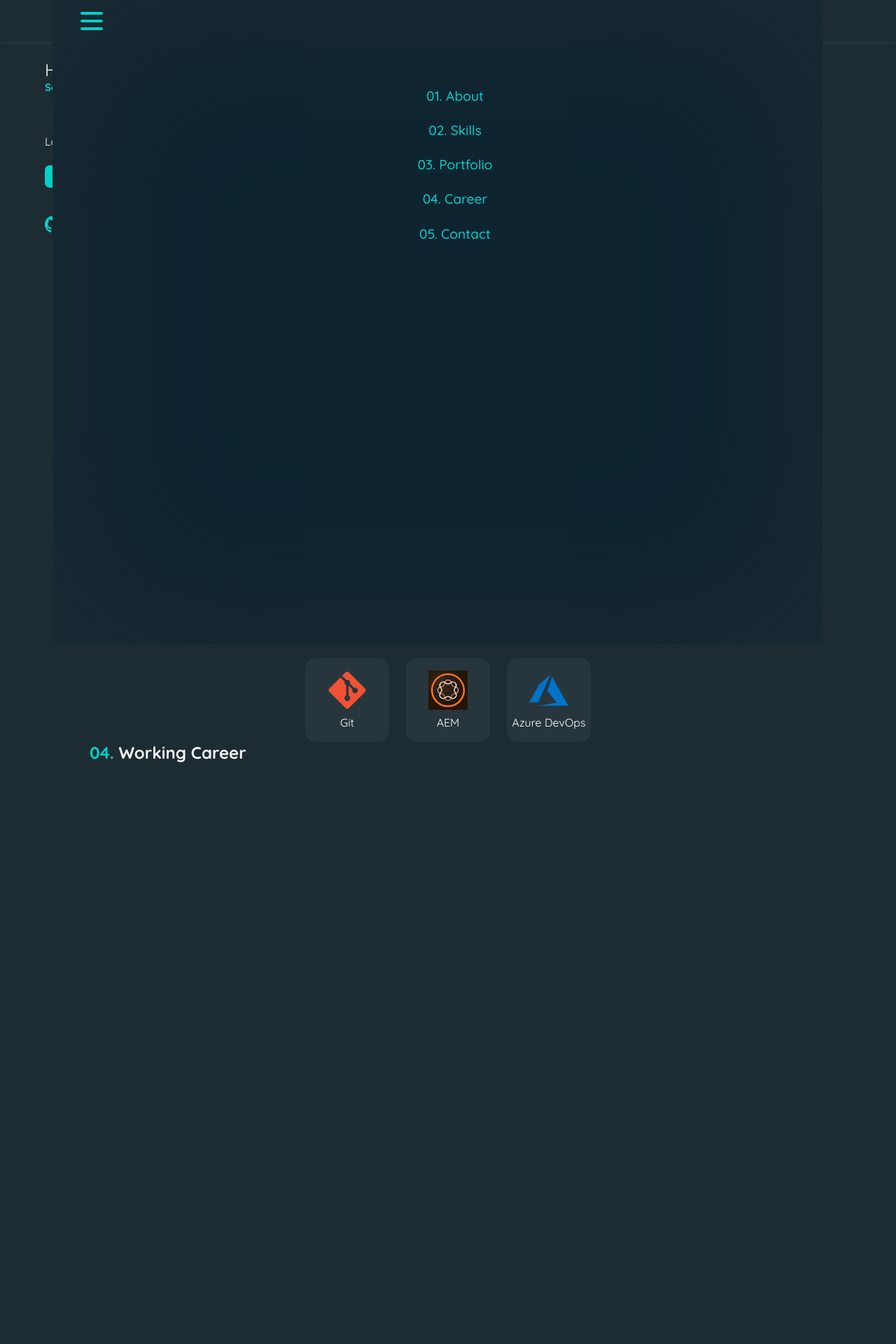
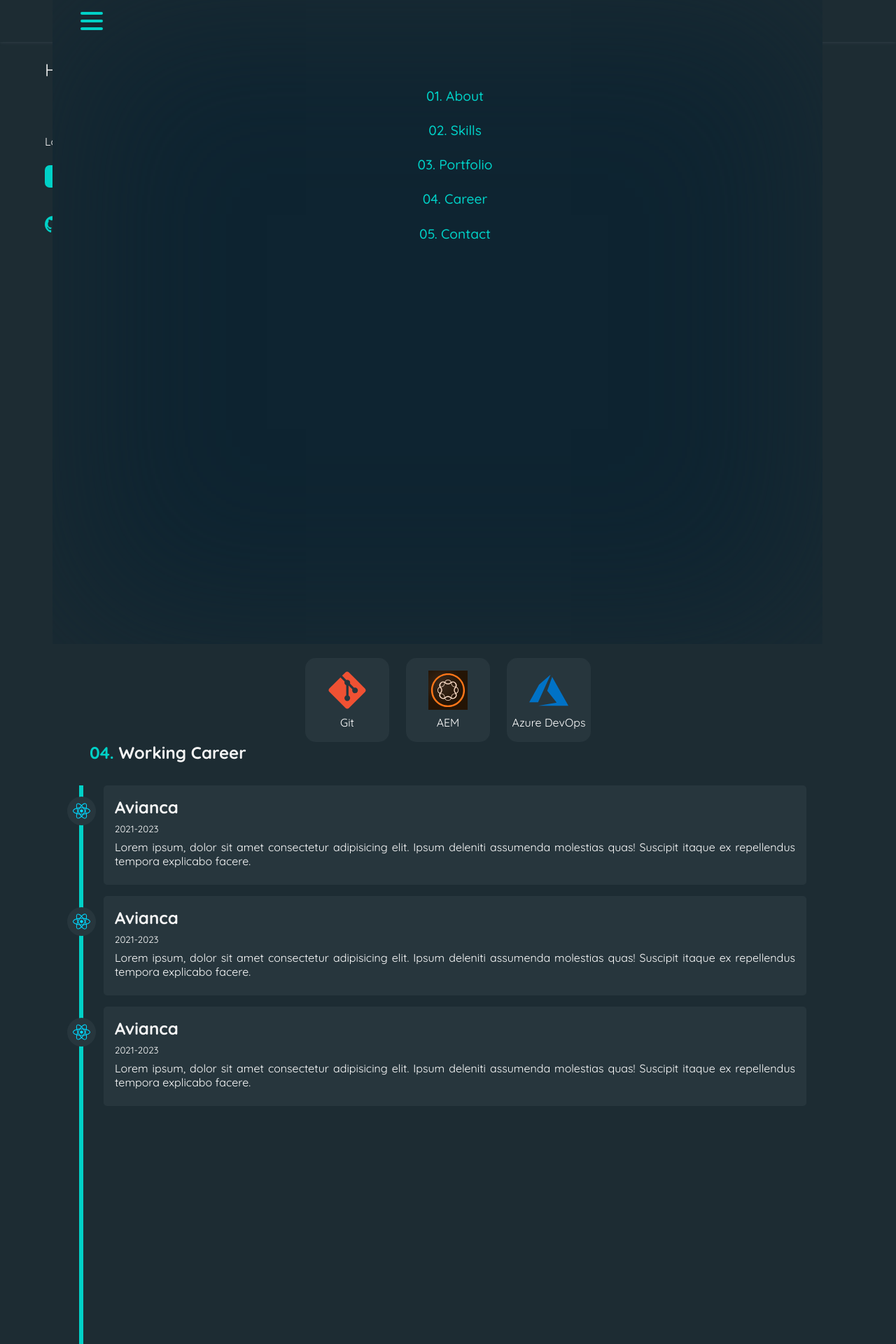
Before and after one commit to santiagorave/portfolio, a React (Vite) app: page / in a window 1280 px wide. Shown: the whole page at 70% size. Before the commit the page ends 1090 px from the top, so only its background shows below. Built offline with nearby package versions, Linux system fonts and the light colour scheme.

Commit message:
Mobile version for working career section

```diff
--- a/src/App.scss
+++ b/src/App.scss
@@ -29,6 +29,8 @@ body {
         justify-content: space-between;
         align-items: center;
         height: 62px;
+        z-index: 20;
+
       }
 
       .navbar .menu-items {
@@ -197,10 +199,27 @@ body {
             color: whitesmoke;
             font-size: 25px;
           }
-          h1{
+          span{
             font-size: 15px;
+            display: block;
             color: #00d1c7;
+            white-space: nowrap;
+            border-radius: 4px solid;
+            font-family: monospace;
+            width: 18ch;
+            animation: typing 2s steps(18), blink .5s infinite step-end alternate;
+            overflow: hidden;
           }
+          @keyframes typing {
+              from {
+                width: 0;
+              }
+          }
+          @keyframes blink {
+            50% {
+              border-color: transparent;
+            }
+        }
         }
       }
       .container-content {
@@ -281,6 +300,51 @@ body {
           }
         }
       }
+      .timeline {
+        display: flex;
+        flex-direction: column;
+        row-gap: 2vh;
+        &::after {
+          content: '';
+          position: absolute;
+          width: 6px;
+          height: 100%;
+          background: #00d1c7;
+          margin-left: -15px;
+          z-index: -4;
+        }
+      }
+      .containerCW {
+        background-color: #27363d;
+        position: relative;
+        color: white;
+        border-radius: 5px;
+        padding: 2vh;
+        margin-left: 20px;
+        .titles{
+        display: flex;
+        flex-direction: column;
+        text-align: justify;
+        row-gap: 1vh;
+        padding-bottom: 1vh;
+        }
+        img {
+          position: absolute;
+          width: 25px;
+          height: 25px;
+          padding: 1vh;
+          // top: 32px;
+          left: -52px;
+          background-color: #27363d;
+          border-radius: 50%;
+        }
+
+      }
+      .experience {
+          display: flex;
+          flex-direction: column;
+          row-gap: 4vh;
+      }
 
 
 
--- a/src/components/HeaderComponent.jsx
+++ b/src/components/HeaderComponent.jsx
@@ -41,10 +41,9 @@ function HeaderComponent() {
                         </ul>
                 <article>
                     <aside className="banner-main">
-
                         <aside>
                         <p>Hi, I'm Santiago</p>
-                        <h1>Software Developer</h1>
+                        <span>Software Developer</span>
                         </aside>
                         <figure>
                             <img src="/src/assets/img/me.jpeg" alt="me" />
--- a/src/components/MainComponent.jsx
+++ b/src/components/MainComponent.jsx
@@ -127,11 +127,32 @@ function MainComponent() {
                     </section>
                     <section className="experience">
                         <h2><span>04.</span> Working Career</h2>
-                        <ul>
-                            <li></li>
-                            <li></li>
-                            <li></li>
-                        </ul>
+                        <article className="timeline">
+                            <aside className="containerCW c-left">
+                                <img src="/src/assets/react.svg" alt="" />
+                                <aside className="titles">
+                                    <h2>Avianca</h2>
+                                    <small>2021-2023</small>
+                                    <p>Lorem ipsum, dolor sit amet consectetur adipisicing elit. Ipsum deleniti assumenda molestias quas! Suscipit itaque ex repellendus tempora explicabo facere.</p>
+                                </aside>
+                            </aside>
+                            <aside className="containerCW c-right">
+                            <img src="/src/assets/react.svg" alt="" />
+                                <aside className="titles">
+                                    <h2>Avianca</h2>
+                                    <small>2021-2023</small>
+                                    <p>Lorem ipsum, dolor sit amet consectetur adipisicing elit. Ipsum deleniti assumenda molestias quas! Suscipit itaque ex repellendus tempora explicabo facere.</p>
+                                </aside>
+                            </aside>
+                            <aside className="containerCW c-left">
+                            <img src="/src/assets/react.svg" alt="" />
+                                <aside className="titles">
+                                    <h2>Avianca</h2>
+                                    <small>2021-2023</small>
+                                    <p>Lorem ipsum, dolor sit amet consectetur adipisicing elit. Ipsum deleniti assumenda molestias quas! Suscipit itaque ex repellendus tempora explicabo facere.</p>
+                                </aside>
+                            </aside>
+                        </article>
                     </section>
                     <section className="contact">
 
```
